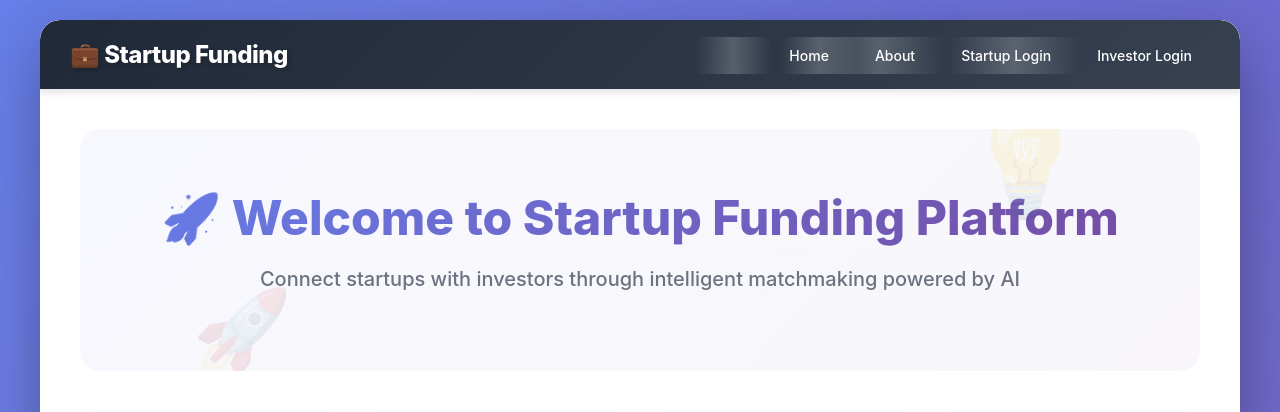
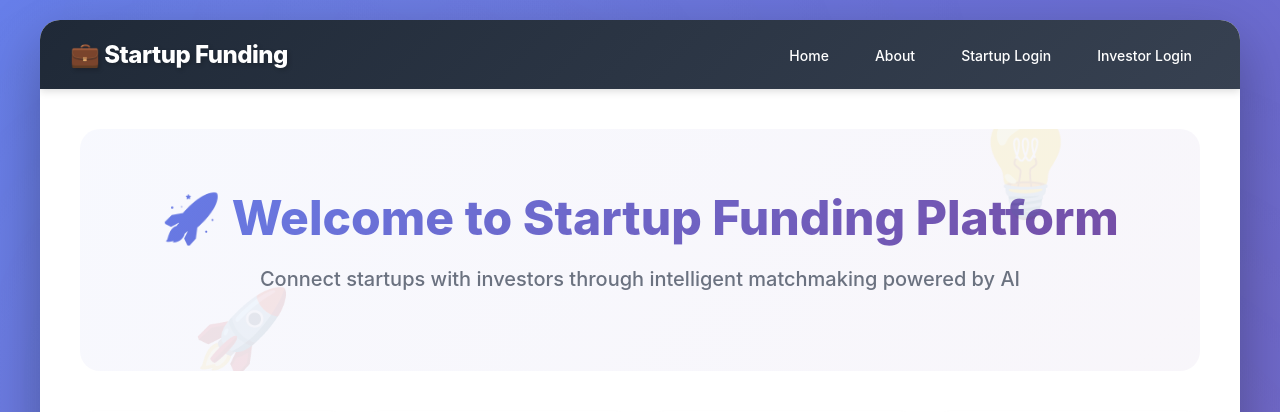
Before and after one commit to AdityaPandey-DEV/DBMS-And-OS, a Flask app: page / in a window 1280 px wide. Shown: the top 412 px of the page. Run offline with Flask 3, Linux system fonts and the light colour scheme; some libraries are stand-ins or nearby versions.

Commit message:
🐛 Fix navigation bar CSS light artifacts
- Removed shimmer effect causing visual glitches
- Removed backdrop-filter for cleaner rendering
- Simplified hover effects for better performance
- Cleaner navigation appearance

```diff
--- a/DBMS_Project/templates/base.html
+++ b/DBMS_Project/templates/base.html
@@ -85,8 +85,7 @@
             display: flex;
             justify-content: space-between;
             align-items: center;
-            backdrop-filter: blur(10px);
-            box-shadow: 0 4px 6px rgba(0,0,0,0.1);
+            box-shadow: 0 2px 8px rgba(0,0,0,0.15);
         }
 
         nav .logo {
@@ -115,28 +114,15 @@
             font-weight: 500;
             font-size: 14px;
             position: relative;
-            overflow: hidden;
-        }
-
-        nav a::before {
-            content: '';
-            position: absolute;
-            top: 0;
-            left: -100%;
-            width: 100%;
-            height: 100%;
-            background: linear-gradient(90deg, transparent, rgba(255,255,255,0.2), transparent);
-            transition: left 0.5s;
-        }
-
-        nav a:hover::before {
-            left: 100%;
         }
 
         nav a:hover {
-            background: rgba(255,255,255,0.15);
-            transform: translateY(-2px);
-            box-shadow: 0 4px 8px rgba(0,0,0,0.2);
+            background: rgba(255,255,255,0.1);
+            transform: translateY(-1px);
+        }
+
+        nav a:active {
+            transform: translateY(0);
         }
 
         .content {
```
